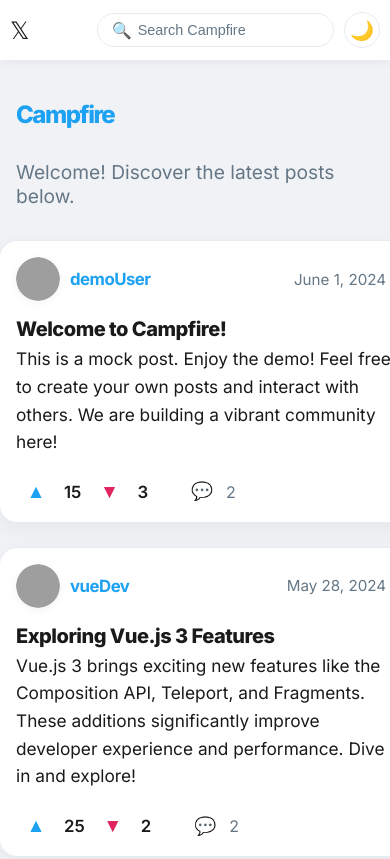
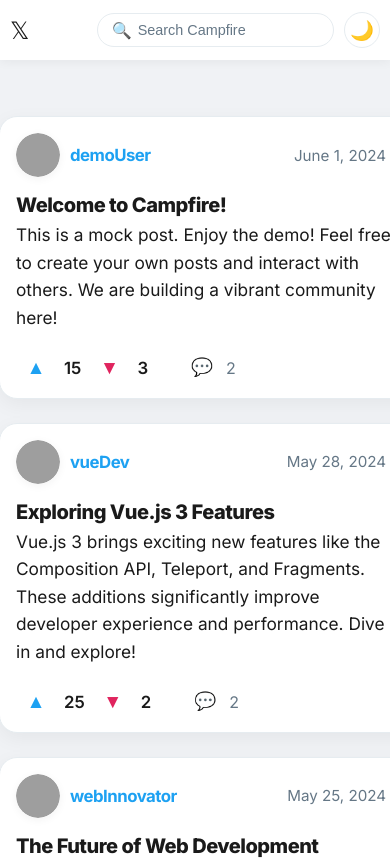
Before and after one commit to Berkayozgun/campfire-frontend, a Vue app: page / in a window 390 px wide. Shown: the top 859 px of the page. Built offline with nearby package versions, Linux system fonts and the light colour scheme; grey boxes are pictures that could not be loaded.

Commit message:
"Refactor_Remove_Homepage_Welcome_Text"

```diff
--- a/src/views/HomeView.vue
+++ b/src/views/HomeView.vue
@@ -1,10 +1,7 @@
 <template>
   <div class="home-view">
     <div class="home-header">
-      <div class="welcome-area">
-        <h1 class="main-title">Campfire</h1>
-        <p class="subtitle">Welcome{{ username ? ', ' + username : '' }}! Discover the latest posts below.</p>
-      </div>
+      <!-- Removed welcome-area for a more professional look -->
       <button v-if="isLoggedIn" class="new-post-btn" @click="$router.push('/newpost')">
         + New Post
       </button>
@@ -66,29 +63,14 @@ export default {
 .home-header {
   display: flex;
   align-items: center;
-  justify-content: space-between;
+  justify-content: flex-end; /* Align button to the right */
   max-width: 700px; /* Adjusted max-width for single column layout */
   margin: 0 auto 24px auto; /* Adjusted margin */
   padding: 40px 32px 16px 32px; /* Adjusted padding */
   gap: 24px;
 }
-.welcome-area {
-  display: flex;
-  flex-direction: column;
-  gap: 8px; /* Increased gap */
-}
-.main-title {
-  font-size: 2.8rem; /* Larger title */
-  font-weight: 900;
-  color: var(--primary-blue); /* Use CSS variable */
-  margin-bottom: 4px;
-  letter-spacing: -1.5px;
-}
-.subtitle {
-  font-size: 1.2rem; /* Slightly larger subtitle */
-  color: var(--secondary-text-color); /* Use CSS variable */
-  margin-bottom: 0;
-}
+/* Removed .welcome-area, .main-title, .subtitle styles */
+
 .new-post-btn {
   background: linear-gradient(90deg, var(--primary-blue) 60%, var(--primary-blue-dark) 100%); /* Use CSS variable */
   color: #fff;
@@ -122,9 +104,6 @@ export default {
     max-width: 98vw;
     padding: 0 16px;
   }
-  .main-title {
-    font-size: 2rem;
-  }
   .new-post-btn {
     padding: 12px 24px;
     font-size: 1.05rem;
@@ -137,8 +116,8 @@ export default {
     gap: 12px;
     padding: 24px 16px 8px 16px;
   }
-  .main-title {
-    font-size: 1.5rem;
+  .new-post-btn {
+    /* Adjust button position for mobile if needed */
   }
   .post-list {
     padding: 0 16px;
```
